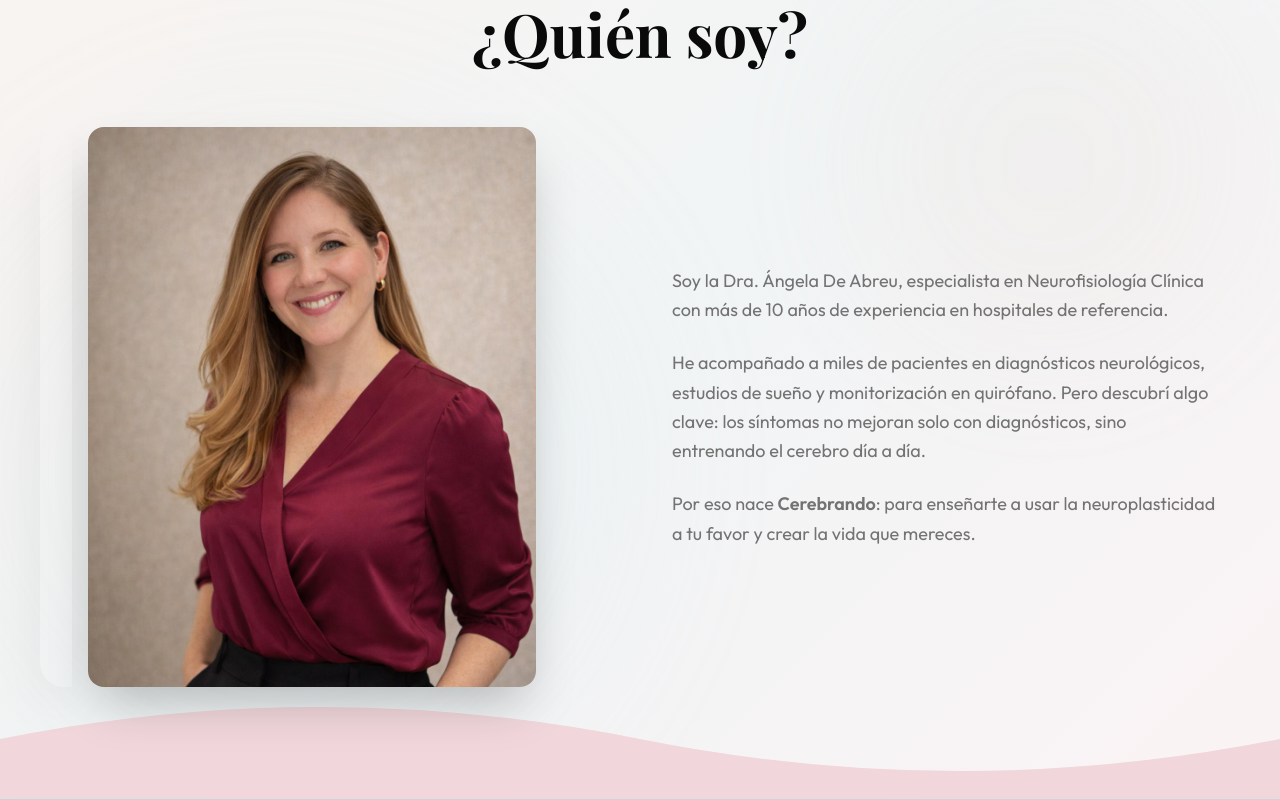
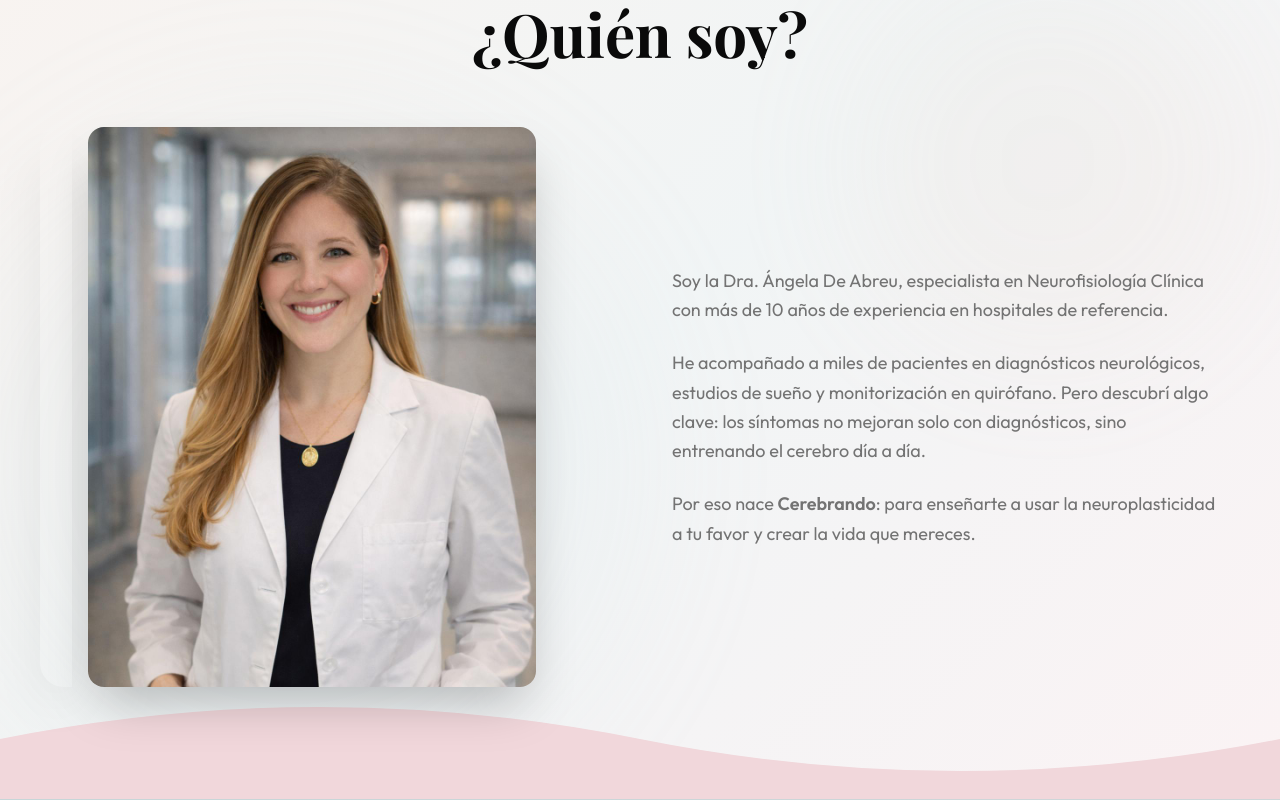
Before and after one commit to jesusp1490/cerebrando-web, a Next.js app: page / in a window 1280 px wide. Shown: the part 3260-4060 px from the top of the page. Built offline with nearby package versions, Linux system fonts and the light colour scheme; a web font is replaced by a local one.

Commit message:
about image 2

```diff
--- a/components/sections/about.tsx
+++ b/components/sections/about.tsx
@@ -80,7 +80,7 @@ export function About() {
                 <div className="absolute -left-4 sm:-left-6 top-0 bottom-0 w-6 sm:w-8 bg-gradient-to-b from-brand-primary via-brand-primary/90 to-brand-primary/80 rounded-l-2xl sm:rounded-l-3xl shadow-2xl group-hover:shadow-3xl transition-all duration-500" />
                 <div className="rounded-2xl overflow-hidden ml-4 sm:ml-6 shadow-2xl group-hover:shadow-3xl group-hover:scale-105 transition-all duration-500 w-full flex justify-center max-h-[380px] sm:max-h-[420px] md:max-h-[460px] lg:max-h-[560px]">
                   <Image
-                    src="/Angela_3.jpeg"
+                    src="/Angela_4.jpeg"
                     alt="Dra. Ángela De Abreu"
                     width={900}
                     height={1200}
```
